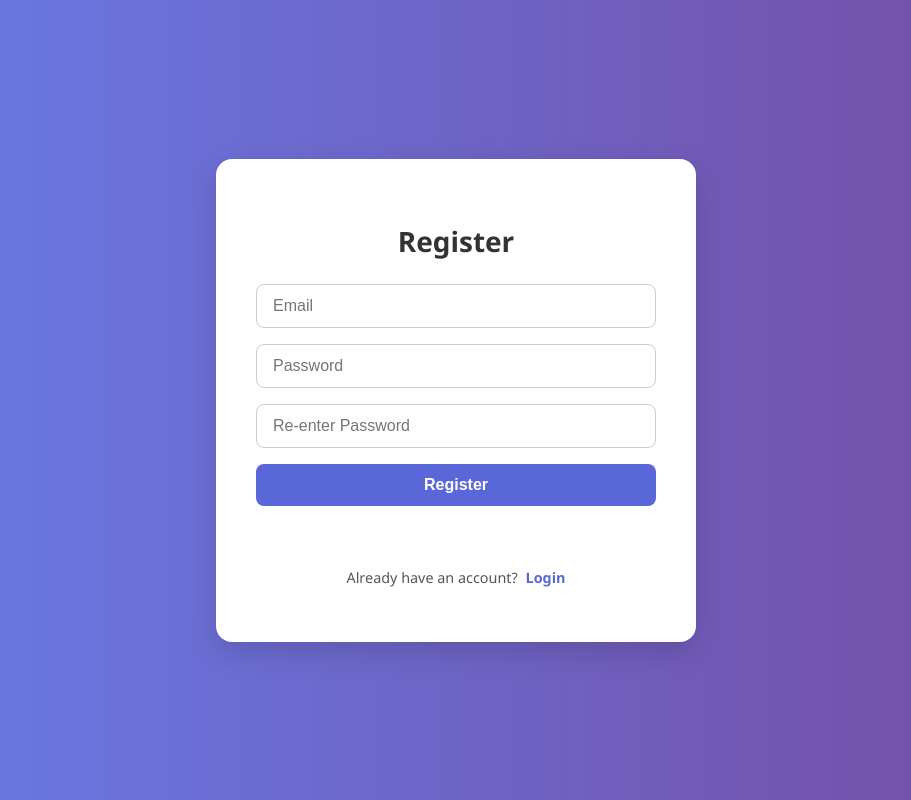
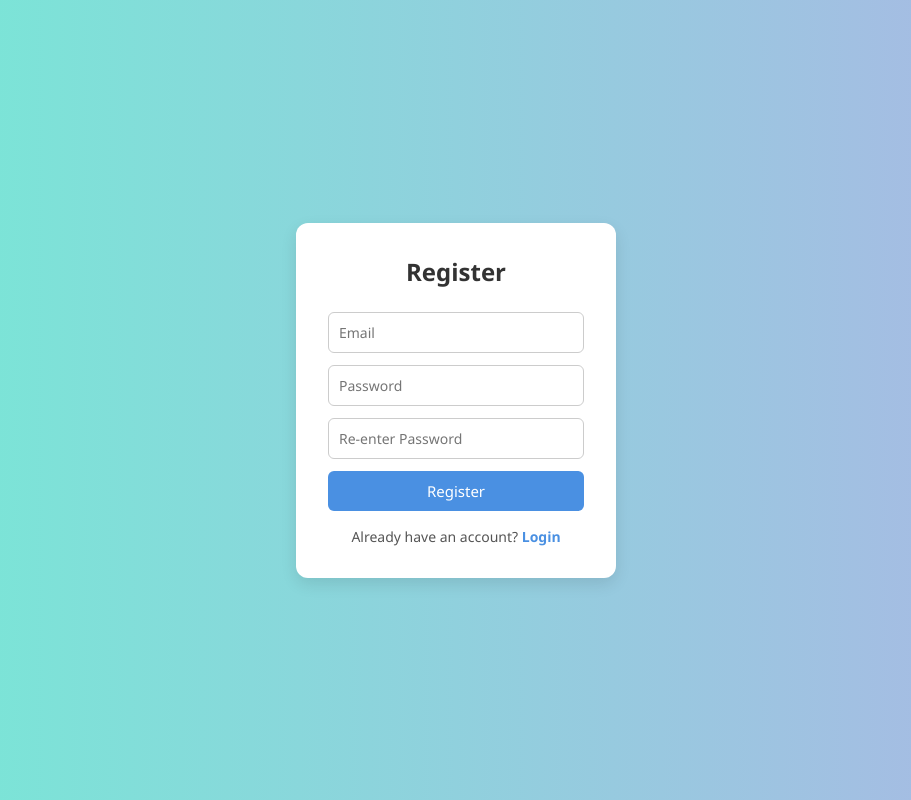
Before and after one commit to ayeshayusufgit/login-app, a website: page public/index.html in a window 1280 px wide. Both pictures are taken after a click on the link "Register". Shown: the whole page, without its empty margins (184-1095 px from the left). Drawn offline with Linux system fonts and the light colour scheme.

Commit message:
adding the password changes

```diff
--- a/public/index.html
+++ b/public/index.html
@@ -3,25 +3,24 @@
 <head>
   <meta charset="UTF-8" />
   <meta name="viewport" content="width=device-width, initial-scale=1.0"/>
-  <title>Login / Register</title>
+  <title>Login/Register</title>
   <link rel="stylesheet" href="style.css" />
 </head>
 <body>
   <div class="container">
-    <h2 id="form-heading">Login</h2>
-    <form id="auth-form" novalidate>
+    <h2 id="form-title">Login</h2>
+    <form id="auth-form">
       <input type="email" id="email" placeholder="Email" required />
       <input type="password" id="password" placeholder="Password" required />
-      <input type="password" id="confirm-password" placeholder="Re-enter Password" />
+      <input type="password" id="confirm-password" placeholder="Re-enter Password" style="display: none;" required />
       <button type="submit" id="submit-btn">Login</button>
     </form>
-
-    <div id="message"></div>
-
     <p id="toggle-text">
       Don't have an account? <a href="#" id="toggle-link">Register</a>
     </p>
+    <div id="message" class="message"></div>
   </div>
+
   <script src="script.js"></script>
 </body>
 </html>
--- a/public/script.js
+++ b/public/script.js
@@ -1,33 +1,49 @@
-document.addEventListener("DOMContentLoaded", () => {
 const form = document.getElementById("auth-form");
-  const heading = document.getElementById("form-heading");
+const toggleLink = document.getElementById("toggle-link");
 const toggleText = document.getElementById("toggle-text");
+const formTitle = document.getElementById("form-title");
+const confirmPasswordInput = document.getElementById("confirm-password");
 const submitBtn = document.getElementById("submit-btn");
-  const confirmPasswordInput = document.getElementById("confirm-password");
-  const messageDiv = document.getElementById("message");
+const messageBox = document.getElementById("message");
 
 let isLogin = true;
 
-  function updateForm() {
-    heading.innerText = isLogin ? "Login" : "Register";
-    submitBtn.innerText = isLogin ? "Login" : "Register";
-    confirmPasswordInput.style.display = isLogin ? "none" : "block";
+function showMessage(type, text) {
+  messageBox.className = `message ${type}`;
+  messageBox.textContent = text;
+  messageBox.style.display = "block";
+}
 
+function clearMessage() {
+  messageBox.textContent = "";
+  messageBox.style.display = "none";
+}
+
+function validateEmail(email) {
+  const emailRegex = /^[^\s@]+@[^\s@]+\.[^\s@]+$/;
+  return emailRegex.test(email);
+}
+
+function updateToggleText() {
   toggleText.innerHTML = isLogin
     ? `Don't have an account? <a href="#" id="toggle-link">Register</a>`
     : `Already have an account? <a href="#" id="toggle-link">Login</a>`;
+  document.getElementById("toggle-link").addEventListener("click", toggleForm);
+}
 
-    // Reattach toggle listener
-    document.getElementById("toggle-link").addEventListener("click", (e) => {
+function toggleForm(e) {
   e.preventDefault();
   isLogin = !isLogin;
-      updateForm();
+
+  formTitle.textContent = isLogin ? "Login" : "Register";
+  submitBtn.textContent = isLogin ? "Login" : "Register";
+  confirmPasswordInput.style.display = isLogin ? "none" : "block";
+
   clearMessage();
-      form.reset();
-    });
+  updateToggleText();
 }
 
-  updateForm(); // Initial setup
+toggleLink.addEventListener("click", toggleForm);
 
 form.addEventListener("submit", async (e) => {
   e.preventDefault();
@@ -37,18 +53,19 @@ document.addEventListener("DOMContentLoaded", () => {
   const password = document.getElementById("password").value.trim();
   const confirmPassword = document.getElementById("confirm-password").value.trim();
 
-    if (!email || !password || (!isLogin && !confirmPassword)) {
-      showMessage("Please fill in all fields", "error");
+  if (!validateEmail(email)) {
+    showMessage("error", "Please enter a valid email address.");
     return;
   }
 
-    if (!isLogin && password !== confirmPassword) {
-      showMessage("Passwords do not match", "error");
+  if (!password || (!isLogin && password !== confirmPassword)) {
+    showMessage("error", isLogin ? "Password is required." : "Passwords do not match.");
     return;
   }
 
   try {
-      const res = await fetch(`/api/auth/${isLogin ? "login" : "register"}`, {
+    const endpoint = isLogin ? "/api/auth/login" : "/api/auth/register";
+    const res = await fetch(endpoint, {
       method: "POST",
       headers: { "Content-Type": "application/json" },
       body: JSON.stringify({ email, password }),
@@ -56,22 +73,10 @@ document.addEventListener("DOMContentLoaded", () => {
 
     const data = await res.json();
 
-      if (!res.ok) throw new Error(data.message || "Request failed");
+    if (!res.ok) throw new Error(data.message || "Something went wrong.");
 
-      showMessage(data.message || "Success", "success");
-      form.reset();
+    showMessage("success", data.message || (isLogin ? "Login successful!" : "Registered successfully!"));
   } catch (err) {
-      showMessage(err.message, "error");
+    showMessage("error", err.message);
   }
 });
-
-  function showMessage(msg, type) {
-    messageDiv.innerText = msg;
-    messageDiv.className = type;
-  }
-
-  function clearMessage() {
-    messageDiv.innerText = "";
-    messageDiv.className = "";
-  }
-});
--- a/public/style.css
+++ b/public/style.css
@@ -1,109 +1,88 @@
-body {
+* {
+  box-sizing: border-box;
   font-family: 'Segoe UI', Tahoma, Geneva, Verdana, sans-serif;
-  background: linear-gradient(to right, #667eea, #764ba2);
   margin: 0;
   padding: 0;
-  display: flex;
-  align-items: center;
-  justify-content: center;
-  height: 100vh;
 }
 
-/* Container */
+body {
+  background: linear-gradient(to right, #74ebd5, #acb6e5);
+  height: 100vh;
+  display: flex;
+  justify-content: center;
+  align-items: center;
+}
+
 .container {
   background: #fff;
-  padding: 2.5rem;
-  border-radius: 16px;
-  box-shadow: 0 10px 30px rgba(0,0,0,0.15);
-  width: 100%;
-  max-width: 400px;
+  padding: 2rem;
+  border-radius: 12px;
+  box-shadow: 0 6px 16px rgba(0, 0, 0, 0.1);
+  width: 320px;
   text-align: center;
 }
 
-/* Heading */
 h2 {
   margin-bottom: 1.5rem;
   color: #333;
-  font-size: 1.75rem;
 }
 
-/* Form */
 form {
   display: flex;
   flex-direction: column;
-  gap: 1rem;
 }
 
 input {
-  padding: 0.75rem 1rem;
-  font-size: 1rem;
+  padding: 10px;
+  margin-bottom: 12px;
   border: 1px solid #ccc;
-  border-radius: 8px;
-  outline: none;
-  transition: border 0.2s;
+  border-radius: 6px;
+  font-size: 14px;
 }
 
-input:focus {
-  border-color: #5a67d8;
-}
-
-/* Button */
-button[type="submit"] {
-  padding: 0.75rem;
-  background-color: #5a67d8;
+button {
+  padding: 10px;
+  background-color: #4a90e2;
   color: #fff;
   border: none;
-  border-radius: 8px;
-  font-size: 1rem;
-  font-weight: 600;
+  border-radius: 6px;
+  font-size: 15px;
   cursor: pointer;
   transition: background-color 0.3s ease;
 }
 
-button[type="submit"]:hover {
-  background-color: #434190;
+button:hover {
+  background-color: #357abd;
 }
 
-/* Toggle */
 #toggle-text {
-  margin-top: 1.5rem;
-  font-size: 0.9rem;
+  margin-top: 1rem;
+  font-size: 14px;
   color: #555;
 }
 
-#toggle-link {
-  color: #5a67d8;
+#toggle-text a {
+  color: #4a90e2;
   text-decoration: none;
-  font-weight: 600;
-  margin-left: 4px;
-  cursor: pointer;
+  font-weight: bold;
 }
 
-#toggle-link:hover {
-  text-decoration: underline;
+.message {
+  margin-top: 1rem;
+  padding: 10px;
+  border-radius: 6px;
+  font-size: 14px;
+  display: none;
 }
 
-/* Message boxes */
-#message {
-  margin-top: 1rem;
-  font-size: 0.95rem;
-  padding: 0.7rem;
-  border-radius: 6px;
+.message.success {
+  background-color: #d4edda;
+  color: #155724;
+  border: 1px solid #c3e6cb;
 }
 
-.error {
-  background-color: #ffe5e5;
-  color: #d32f2f;
-  border: 1px solid #f44336;
+.message.error {
+  background-color: #f8d7da;
+  color: #721c24;
+  border: 1px solid #f5c6cb;
 }
-
-.success {
-  background-color: #e6f4ea;
-  color: #2e7d32;
-  border: 1px solid #4caf50;
-}
-
-/* Hidden by default */
-#confirm-password {
-  display: none;
-}
```
Also changed, not shown: document.txt (+16 -8 lines). Lines whose indentation alone changed are shown as unchanged.
